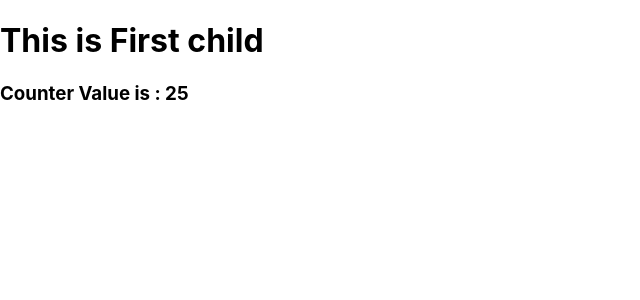
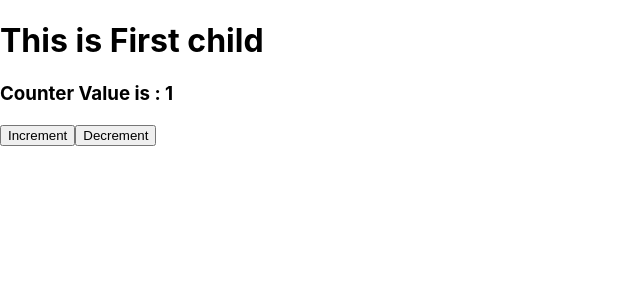
Before and after one commit to Salman-Raza-stack/first_app, a React (Create React App) app: page / in a window 1280 px wide. Shown: the top 300 px of the page, without its empty margins (0-640 px from the left). Built offline with nearby package versions, Linux system fonts and the light colour scheme.

Commit message:
increment and decrement

```diff
--- a/src/App.js
+++ b/src/App.js
@@ -1,11 +1,12 @@
-import React from "react";
+import React, { useState } from "react";
 import "./App.css";
 import Parent from "./Parent";
 import CounterContext from "./CounterContext";
 
 function App() {
+  let countState = useState(1);
   return (
-    <CounterContext.Provider value={25}>
+    <CounterContext.Provider value={countState}>
       <div>
         <Parent />
       </div>
--- a/src/Child.js
+++ b/src/Child.js
@@ -7,7 +7,21 @@ const Child = () => {
   return (
     <div>
       <h1>This is First child</h1>
-      <h3>Counter Value is : {counterValue}</h3>
+      <h3>Counter Value is : {counterValue[0]}</h3>
+      <button
+        onClick={() => {
+          counterValue[1](++counterValue[0]);
+        }}
+      >
+        Increment
+      </button>
+      <button
+        onClick={() => {
+          counterValue[1](--counterValue[0]);
+        }}
+      >
+        Decrement
+      </button>
     </div>
   );
 };
--- a/src/Parent.js
+++ b/src/Parent.js
@@ -1,7 +1,7 @@
 import React from "react";
 import Child from "./Child";
 
-const Parent = () => {
+const Parent = (props) => {
   return <Child />;
 };
 export default Parent;
```
